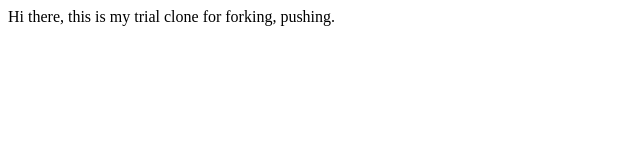
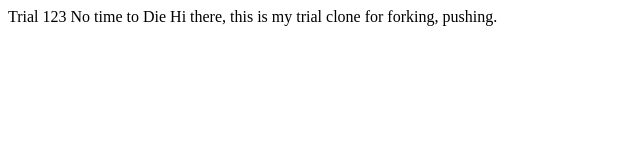
Before and after one commit to sarangtrial/Trial_123, a plain HTML site: page index.html in a window 1280 px wide. Shown: the whole page, without its empty margins (0-640 px from the left). Drawn offline with Linux system fonts and the light colour scheme.

Commit message:
TRIAL SUCCCESSFUL

```diff
--- a/index.html
+++ b/index.html
@@ -7,6 +7,8 @@
     <title>Document</title>
 </head>
 <body>
+    Trial 123
+    No time to Die
     Hi there, this is my trial clone for forking, pushing.
 </body>
 </html>
```
